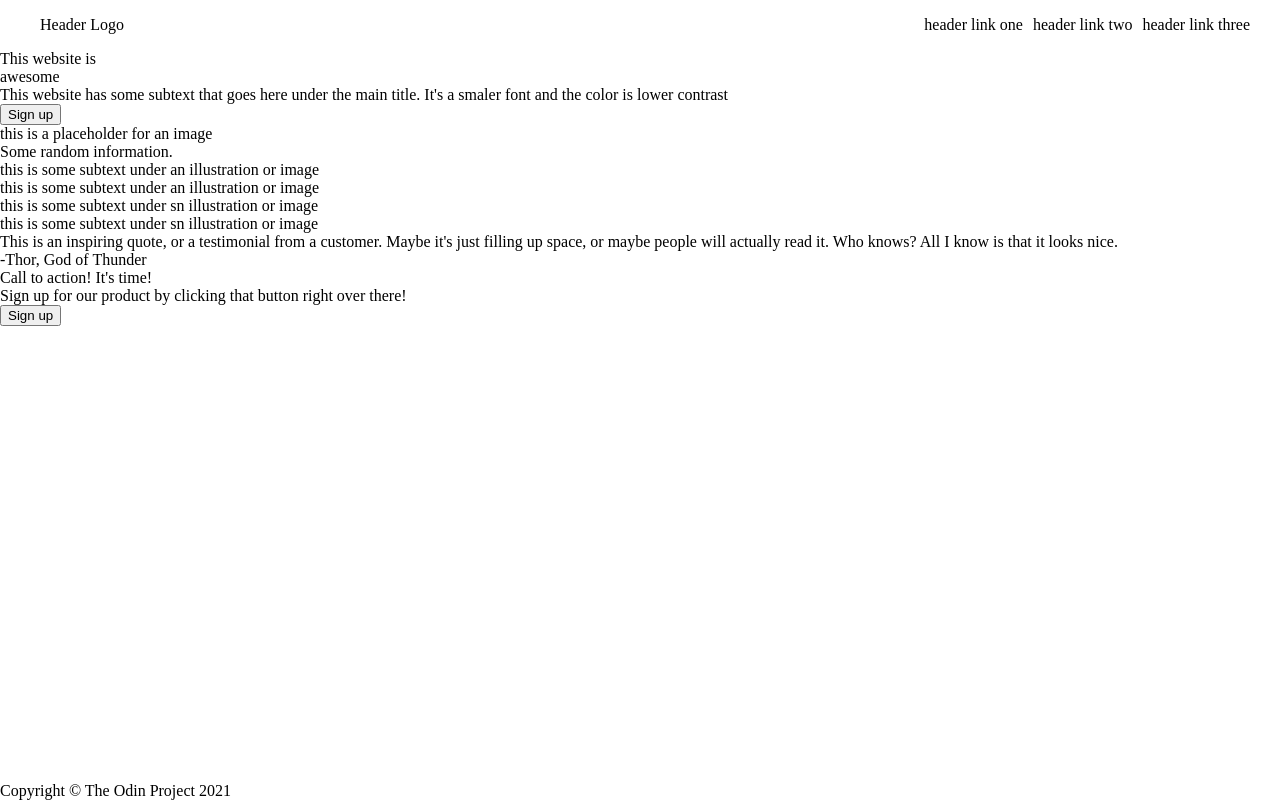
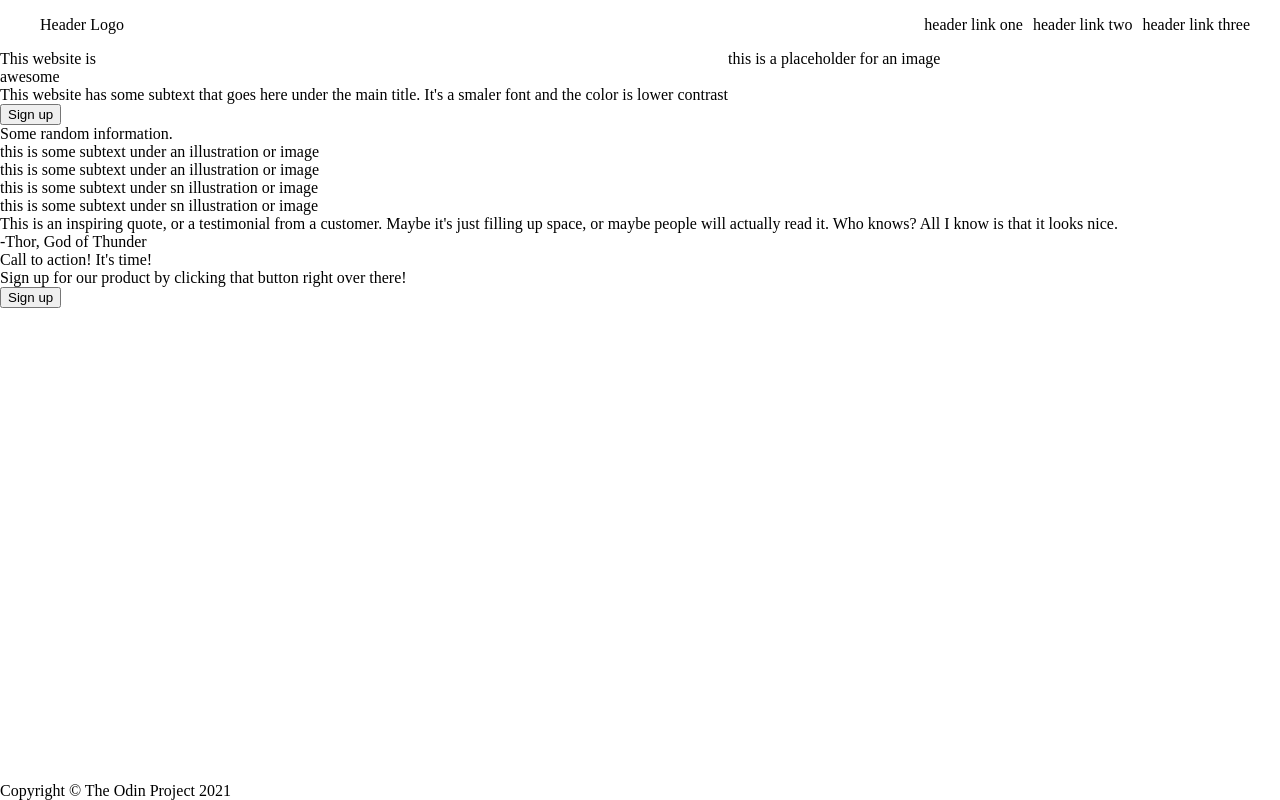
Before and after one commit to sw-eden/Landing_page_eden, a plain HTML site: page index.html in a window 1280 px wide. Drawn offline with Linux system fonts and the light colour scheme.

Commit message:
Add properties for .main-area

```diff
--- a/styles.css
+++ b/styles.css
@@ -24,3 +24,7 @@ ul{
     gap: 10px;
     margin-right: 30px;
 }
+.main-area{
+    display: flex;
+    flex-direction: row;
+}
```
